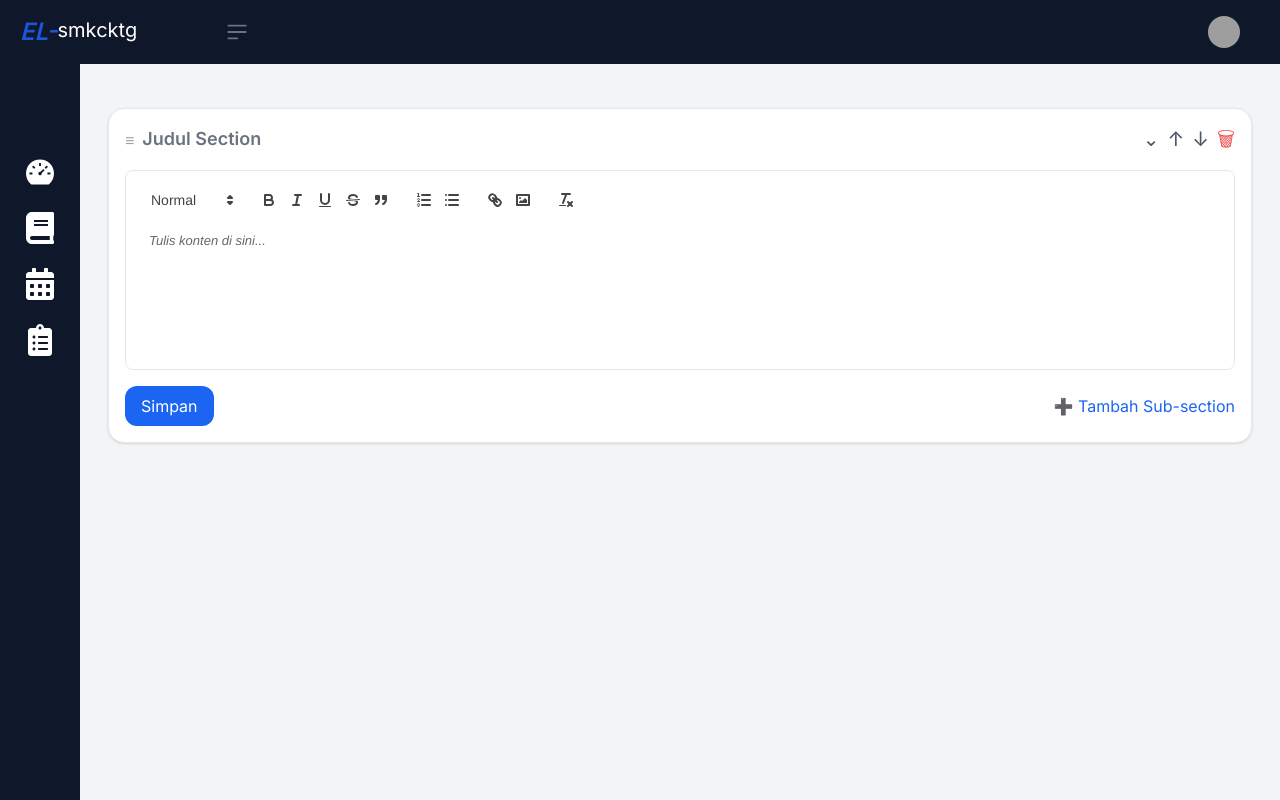
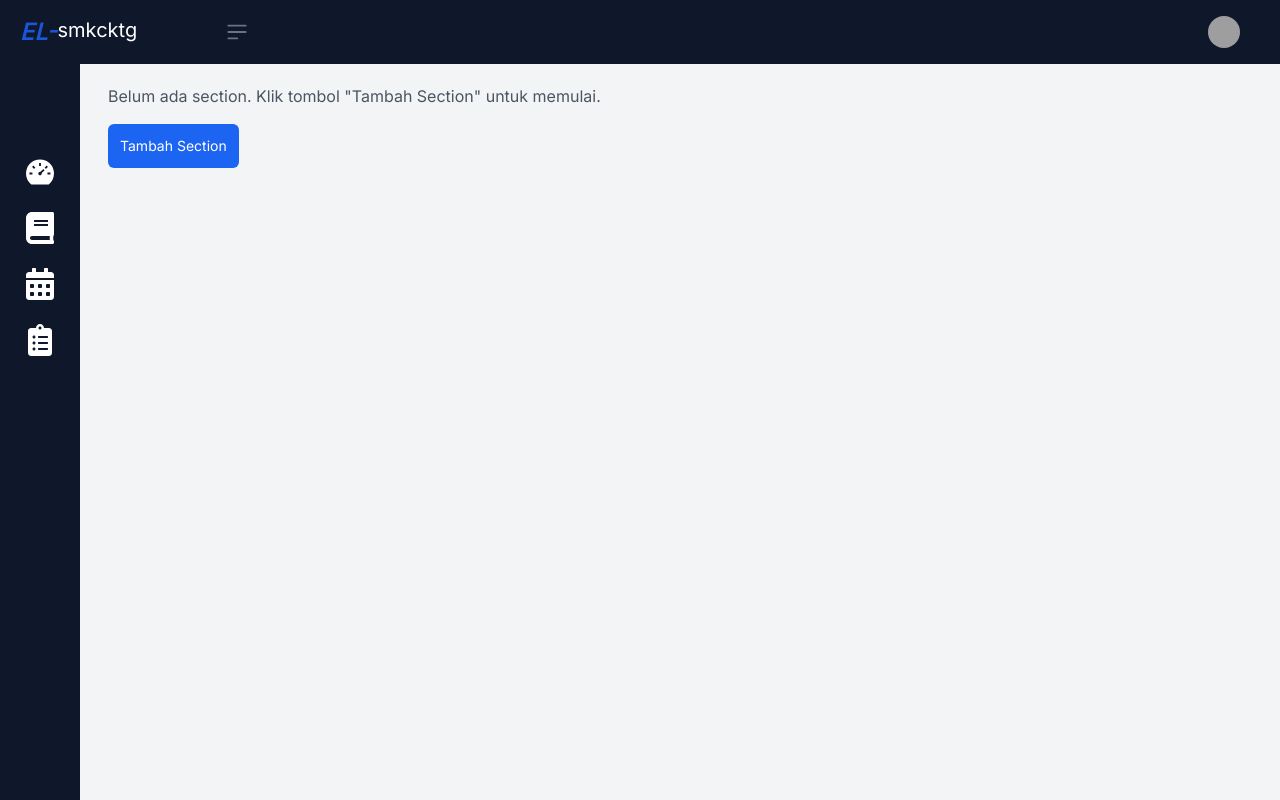
Before and after one commit to FebriansyahAmu/el-smkcktg, a Next.js app: page /guru/kelas/1/modul/1/edit in a window 1280 px wide. Built offline with nearby package versions, Linux system fonts and the light colour scheme; grey boxes are pictures that could not be loaded.

Commit message:
add: UI Sections & Sub Sections Moduls

```diff
--- a/src/app/guru/kelas/[id]/modul/[idModul]/edit/page.tsx
+++ b/src/app/guru/kelas/[id]/modul/[idModul]/edit/page.tsx
@@ -1,4 +1,5 @@
 "use client";
+
 import { useState } from "react";
 import NavDashboard from "@/app/components/NavDashboard";
 import Sidebar from "@/app/components/Sidebar";
@@ -7,31 +8,177 @@ import "react-quill/dist/quill.snow.css";
 
 type PropsParams = {
   params: {
-    id: Number;
-    idModul: Number;
+    id: number;
+    idModul: number;
   };
 };
 
+type SectionType = {
+  id: number | null; // Will be null until saved to DB
+  tempId: string; // Unique ID for frontend operations
+  parent_id: number | null;
+  title: string;
+  content: string;
+  order: number;
+  children?: SectionType[];
+};
+
+const generateTempId = () =>
+  `${Date.now()}-${Math.random().toString(36).substr(2, 9)}`;
+
 export default function EditContentModul({ params }: PropsParams) {
   const [isSidebarOpen, setIsSidebarOpen] = useState(false);
+  const toggleSidebar = () => setIsSidebarOpen(!isSidebarOpen);
 
-  const toggleSidebar = () => {
-    setIsSidebarOpen(!isSidebarOpen);
+  const [sections, setSections] = useState<SectionType[]>([]);
+
+  const updateSection = (
+    tempId: string,
+    key: keyof SectionType,
+    value: string
+  ) => {
+    const update = (items: SectionType[]): SectionType[] =>
+      items.map((item) => {
+        if (item.tempId === tempId) {
+          return { ...item, [key]: value };
+        } else if (item.children?.length) {
+          return { ...item, children: update(item.children) };
+        }
+        return item;
+      });
+    setSections(update(sections));
   };
+
+  const addSection = () => {
+    const newSection: SectionType = {
+      id: null,
+      tempId: generateTempId(),
+      parent_id: null,
+      title: "",
+      content: "",
+      order: sections.length + 1,
+      children: [],
+    };
+    setSections([...sections, newSection]);
+  };
+
+  const addSubSection = (parentTempId: string) => {
+    const insert = (items: SectionType[], level = 1): SectionType[] =>
+      items.map((item) => {
+        if (item.tempId === parentTempId) {
+          // Hanya izinkan tambah anak jika level < 2
+          if (level >= 2) return item;
+
+          const newChild: SectionType = {
+            id: null,
+            tempId: generateTempId(),
+            parent_id: null,
+            title: "",
+            content: "",
+            order: 1,
+            children: [], // sub-section tidak boleh punya anak
+          };
+
+          return {
+            ...item,
+            children: [...(item.children || []), newChild],
+          };
+        } else if (item.children?.length) {
+          return {
+            ...item,
+            children: insert(item.children, level + 1),
+          };
+        }
+        return item;
+      });
+
+    setSections((prev) => insert(prev));
+  };
+
+  const removeSection = (tempId: string) => {
+    const remove = (items: SectionType[]): SectionType[] =>
+      items
+        .filter((item) => item.tempId !== tempId)
+        .map((item) => ({
+          ...item,
+          children: item.children ? remove(item.children) : [],
+        }));
+    setSections(remove(sections));
+  };
+
+  const renderSections = (items: SectionType[], level = 0): JSX.Element[] =>
+    items.map((section) => (
+      <div
+        key={section.tempId}
+        className={`mt-4 mb-6 ml-${
+          level * 4
+        } bg-white border rounded-2xl p-4 shadow`}
+      >
+        <div className="flex justify-between items-start">
+          <div className="flex items-center gap-2 w-full">
+            <div className="text-gray-400 cursor-grab">≡</div>
+            <input
+              type="text"
+              placeholder="Judul Section"
+              value={section.title}
+              onChange={(e) =>
+                updateSection(section.tempId, "title", e.target.value)
+              }
+              className="text-lg font-semibold outline-none border-b border-transparent focus:border-blue-500 transition w-full mb-4"
+            />
+          </div>
+
+          <div className="flex gap-2 items-center ml-2">
+            <button onClick={() => addSubSection(section.tempId)}>
+              <span
+                className="text-green-600 text-xl"
+                title="Tambah Sub-section"
+              >
+                ➕
+              </span>
+            </button>
+            <button onClick={() => removeSection(section.tempId)}>
+              <span className="text-red-500 text-xl" title="Hapus Section">
+                🗑
+              </span>
+            </button>
+          </div>
+        </div>
+
+        <ReactQuill
+          value={section.content}
+          onChange={(value) => updateSection(section.tempId, "content", value)}
+          modules={modules}
+          formats={formats}
+          placeholder="Tulis konten di sini..."
+        />
+
+        {/* Render children */}
+        {section.children && section.children.length > 0 && (
+          <div className="ml-4">
+            {renderSections(section.children, level + 1)}
+          </div>
+        )}
+      </div>
+    ));
 
   const modules = {
     toolbar: [
       [{ header: [1, 2, false] }],
+      [{ font: [] }],
       ["bold", "italic", "underline", "strike", "blockquote"],
+      [{ align: [] }],
       [{ list: "ordered" }, { list: "bullet" }],
       ["link", "image"],
       ["clean"],
+      ["code-block"],
     ],
   };
 
   const formats = [
     "header",
     "bold",
+    "font",
     "italic",
     "underline",
     "strike",
@@ -40,69 +187,37 @@ export default function EditContentModul({ params }: PropsParams) {
     "bullet",
     "link",
     "image",
+    "align",
+    "code",
+    "code-block",
   ];
+
   return (
     <div className="flex h-screen overflow-auto bg-gray-100">
       <Sidebar isOpen={isSidebarOpen} toggleSidebar={toggleSidebar} />
-
       <div
-        className={`flex-1 flex flex-col transition-all duratioin-300 ${
+        className={`flex-1 flex flex-col transition-all duration-300 ${
           isSidebarOpen ? "lg-pl64" : "lg:pl-20"
         }`}
       >
         <NavDashboard toggleSidebar={toggleSidebar} />
-        //main content goes here
+
         <main className="mt-14 p-4 md:ml-14 md:p-7 lg:ml-0 lg:p-7">
-          <div className="bg-white rounded-2xl shadow p-4 mb-4 border border-gray-200">
-            <div className="flex justify-between items-start">
-              <div className="flex items-center gap-2 w-full">
-                <div className="text-gray-400 cursor-grab">≡</div>
-                <input
-                  className="text-lg font-semibold outline-none border-b border-transparent focus:border-blue-500 transition w-full"
-                  placeholder="Judul Section"
-                />
-              </div>
+          {sections.length > 0 ? (
+            renderSections(sections)
+          ) : (
+            <p className="text-gray-600 mb-4">
+              Belum ada section. Klik tombol "Tambah Section" untuk memulai.
+            </p>
+          )}
 
-              <div className="flex gap-2 items-center ml-2">
-                <button title="Expand / Collapse">
-                  <span className="text-gray-600 text-xl">⌄</span>
-                </button>
-                <button title="Naikkan Urutan">
-                  <span className="text-gray-600 text-xl">↑</span>
-                </button>
-                <button title="Turunkan Urutan">
-                  <span className="text-gray-600 text-xl">↓</span>
-                </button>
-                <button title="Hapus Section">
-                  <span className="text-red-500 text-xl">🗑</span>
-                </button>
-              </div>
-            </div>
-
-            <div className="mt-4">
-              <div
-                className="min-h-[200px] bg-white border rounded-lg p-2"
-                id="editor-placeholder"
-              >
-                {/* Quill akan di-mount di sini nanti */}
-                <ReactQuill
-                  theme="snow"
-                  modules={modules}
-                  formats={formats}
-                  placeholder="Tulis konten di sini..."
-                  className="h-36 border-0 shadow-none"
-                />
-              </div>
-
-              <div className="flex justify-between items-center mt-4">
-                <button className="px-4 py-2 rounded-xl bg-blue-600 text-white hover:bg-blue-700 transition">
-                  Simpan
-                </button>
-                <button className="text-blue-600 flex items-center gap-1 hover:underline">
-                  ➕ Tambah Sub-section
-                </button>
-              </div>
-            </div>
+          <div className="mt-4">
+            <button
+              onClick={addSection}
+              className="px-3 py-3 text-sm rounded-md bg-blue-600 text-white hover:bg-blue-700 transition"
+            >
+              Tambah Section
+            </button>
           </div>
         </main>
       </div>
```
